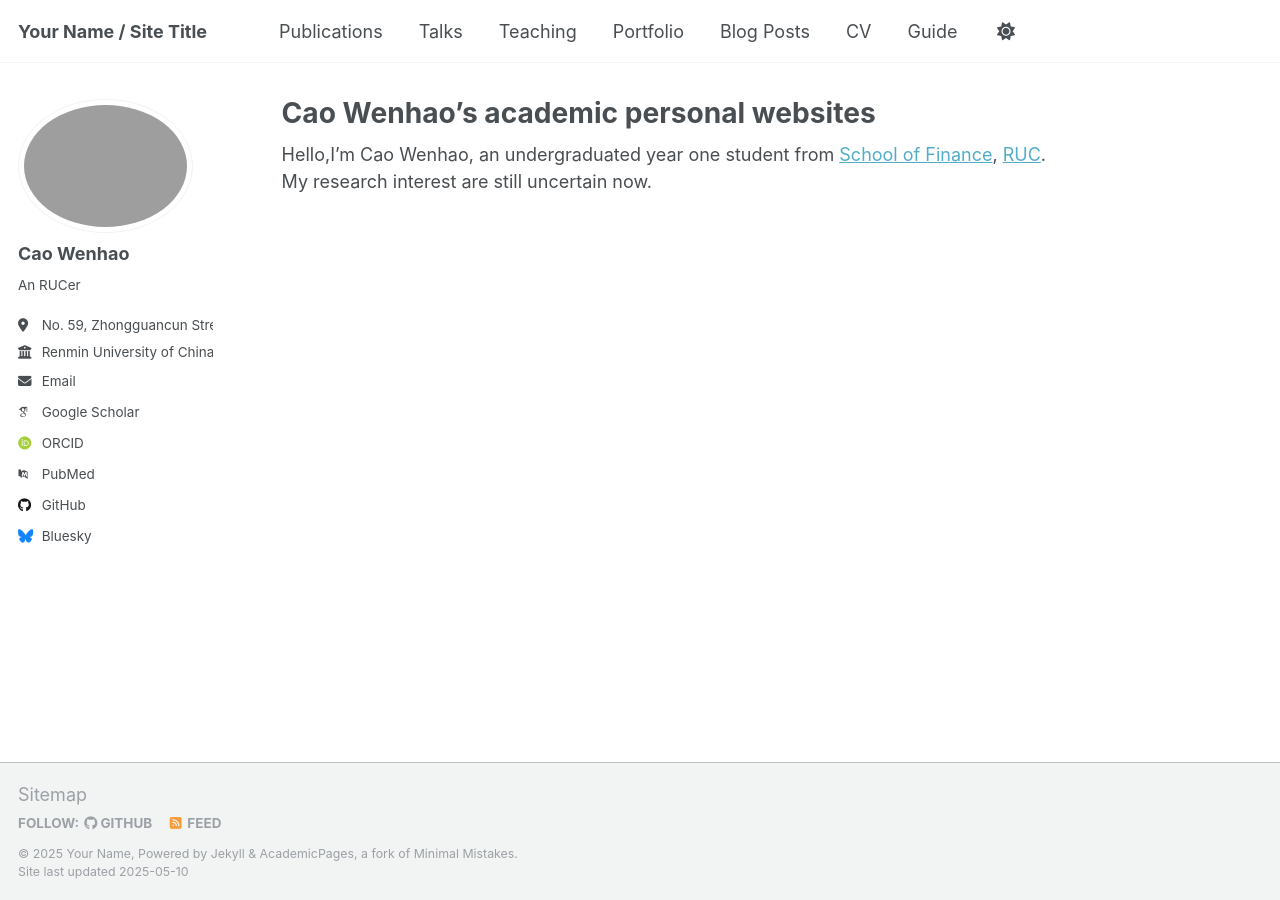
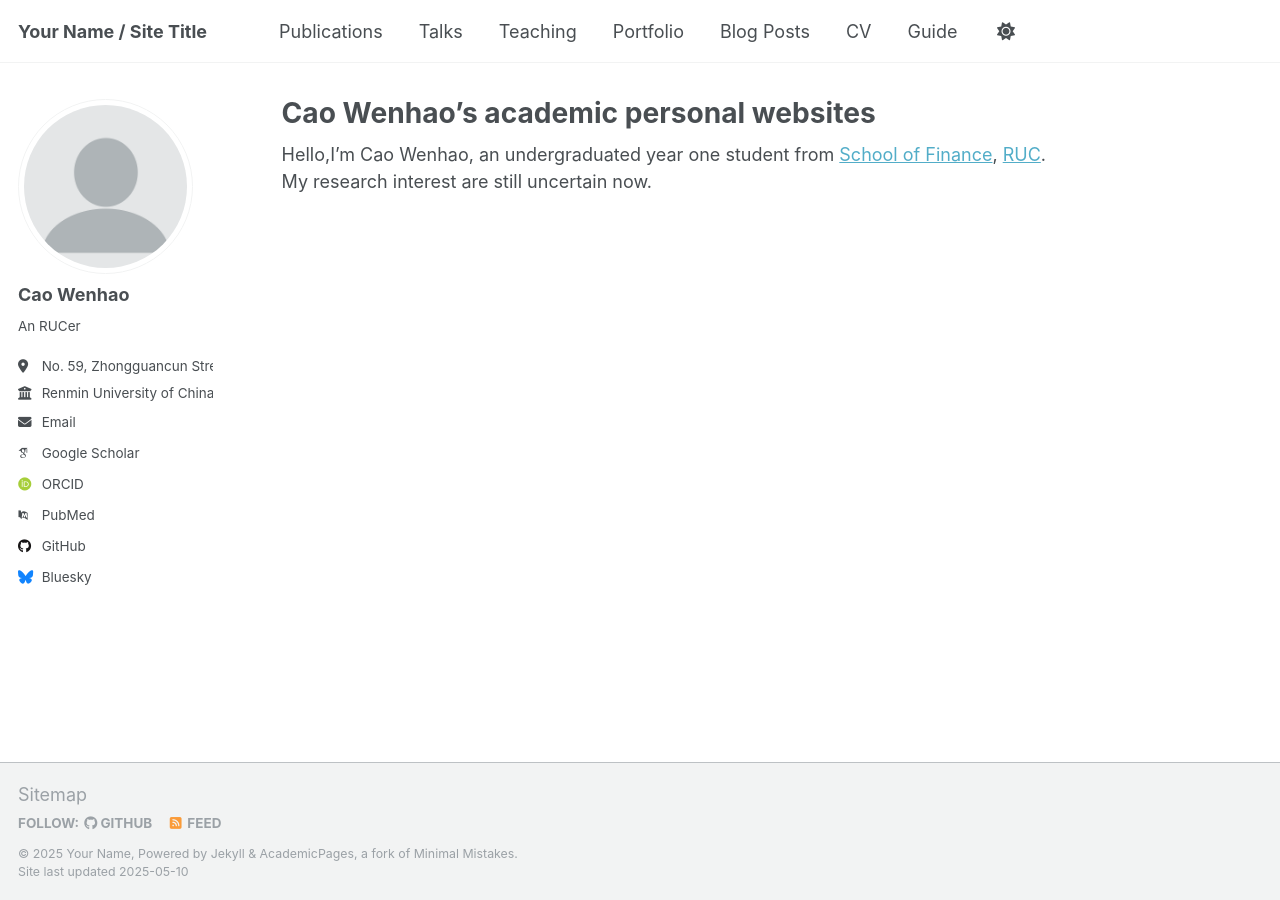
Before and after one commit to shuishenshuishen/Cao-Wenhao.github.io, a Jekyll site: the page built from _pages/about.md, in a window 1280 px wide. Built offline with Jekyll 4.4.1, drawn with Linux system fonts in a browser that asks for light colours; some web fonts are replaced.

Commit message:
Update _config.yml

```diff
--- a/_config.yml
+++ b/_config.yml
@@ -22,7 +22,7 @@ repository               : "academicpages/academicpages.github.io"
 #               Additional customization can be done by editing /_includes/author-profile.html
 author:
   # Biographic information
-  avatar           : "CWH.png"
+  avatar           : "profile.png"
   name             : "Cao Wenhao"
   pronouns         : # example: "he/his"
   bio              : "An RUCer"
```
